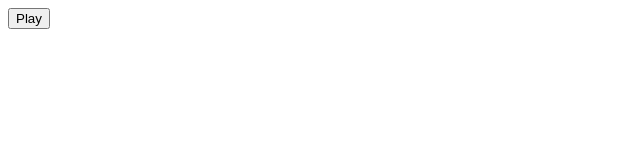
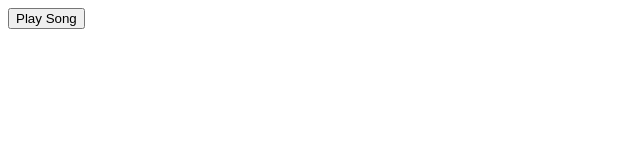
Before and after one commit to zS1L3NT/web-song-mago, a website built with Vite: page index.html in a window 1280 px wide. Shown: the full height of the page, 0-640 px from the left. Built offline with nearby package versions, Linux system fonts and the light colour scheme.

Commit message:
Update text in website

```diff
--- a/index.html
+++ b/index.html
@@ -3,11 +3,11 @@
 	<head>
 		<meta charset="UTF-8" />
 		<meta name="viewport" content="width=device-width, initial-scale=1.0" />
-		<title>Vite App</title>
+		<title>Mago - GFriend</title>
 	</head>
 	<body>
 		<div id="app">
-			<button id="play">Play</button>
+			<button id="play">Play Song</button>
 		</div>
 		<script type="module" src="/src/main.ts"></script>
 	</body>
```
